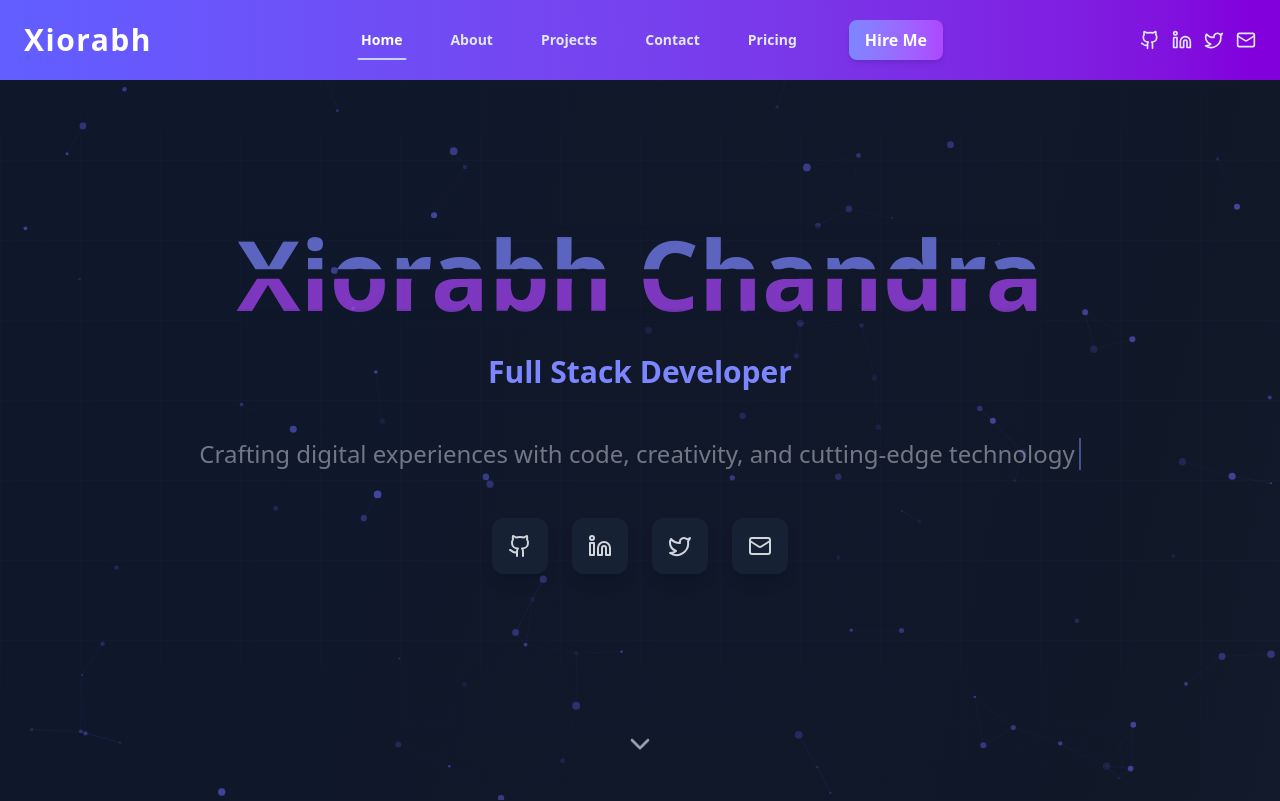
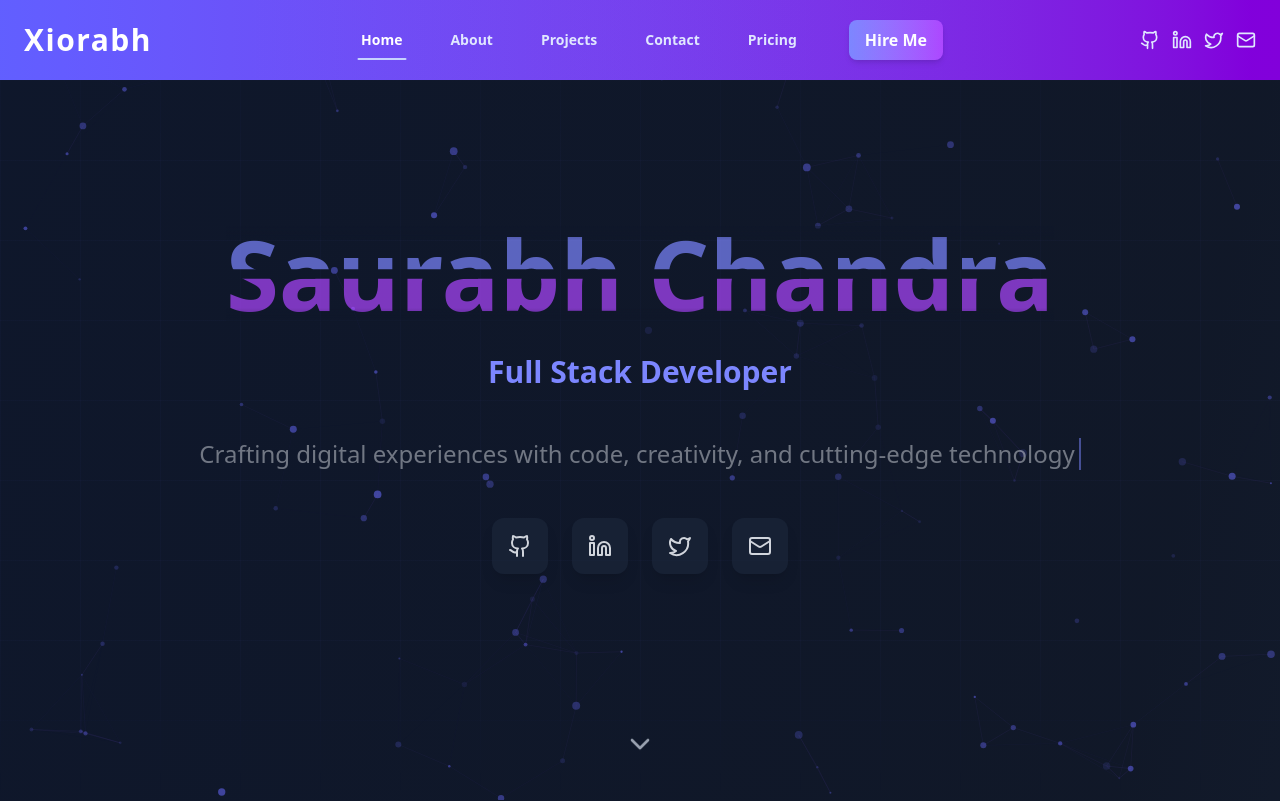
Before and after one commit to saurabh1244/MyPort, a React (Vite) app: page / in a window 1280 px wide. Shown: the top 801 px of the page. Built offline with nearby package versions, Linux system fonts and the light colour scheme.

Commit message:
name changed agained

```diff
--- a/src/components/Hero/DynamicHero.jsx
+++ b/src/components/Hero/DynamicHero.jsx
@@ -59,7 +59,7 @@ const DynamicHero = ({ scrollTo }) => {
         {/* Name container with protective overlay */}
         <div className="relative inline-block">
           <GlitchText
-            text="Xiorabh Chandra"
+            text="Saurabh Chandra"
             className="text-6xl md:text-8xl font-bold bg-gradient-to-r from-indigo-400 via-purple-400 to-indigo-500 bg-clip-text text-transparent"
           />
           {/* Text protection overlay */}
```
